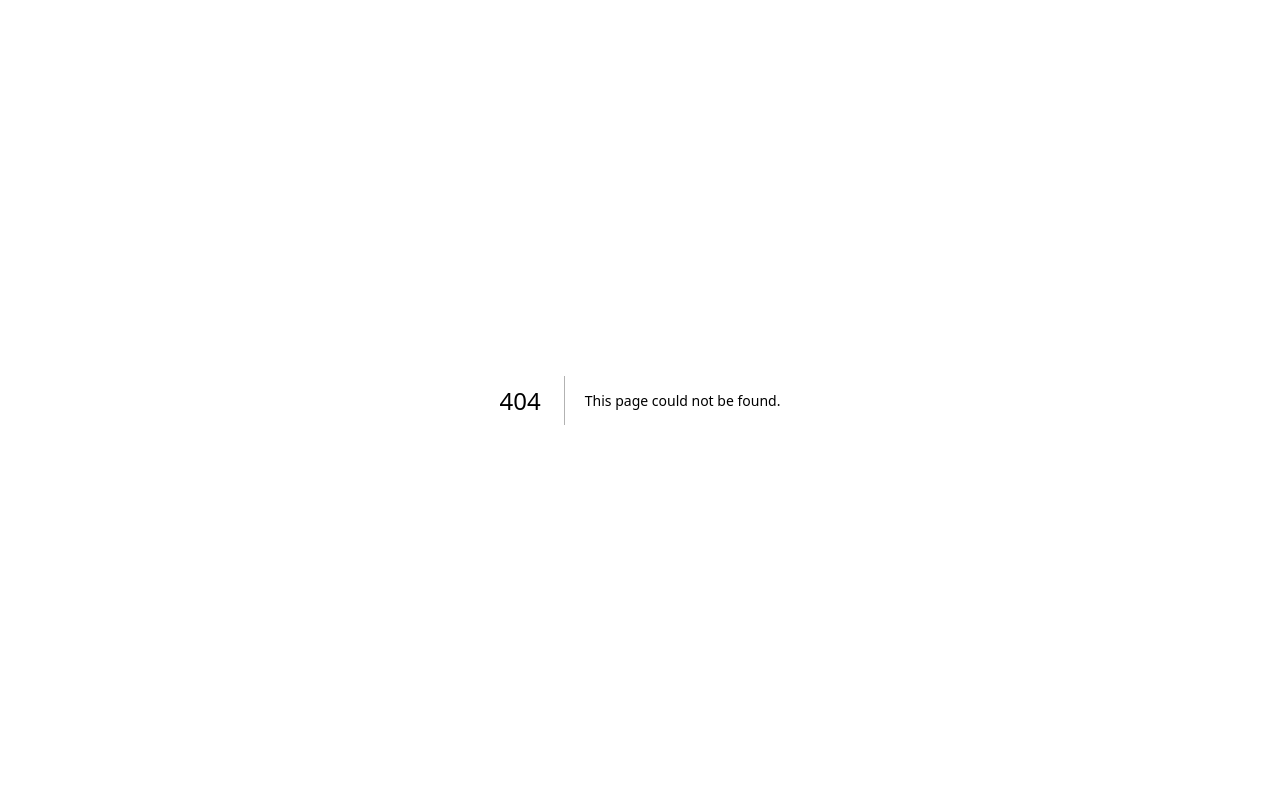
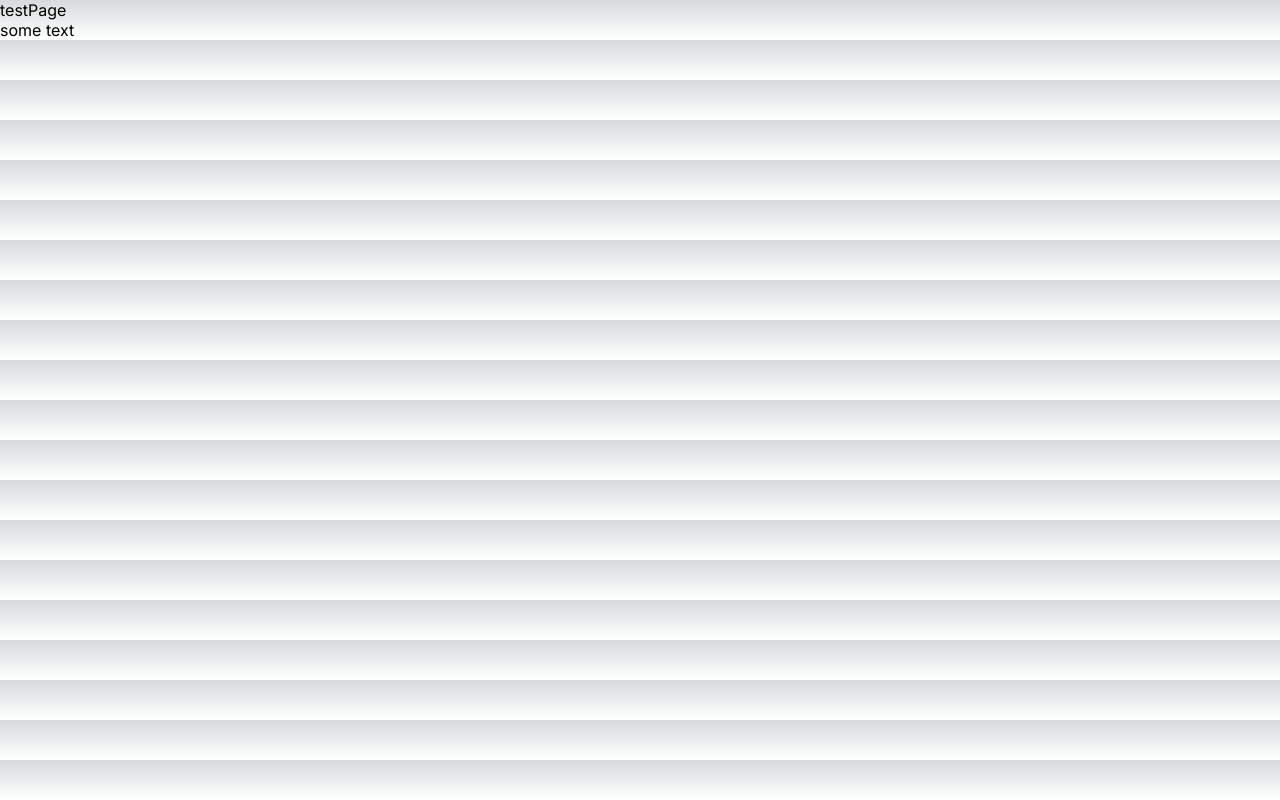
Before and after one commit to jadwer/db-dbo-web, a Next.js app: page /pagina1 in a window 1280 px wide. Before the commit this address had no page. Built offline with nearby package versions, Linux system fonts and the light colour scheme.

Commit message:
creating templates for Designers

```diff
--- /dev/null
+++ b/src/app/pagina1/page.tsx
@@ -0,0 +1,10 @@
+import Template from './pagina1'
+
+function testPage () {
+    const text = "some text";
+  return (
+    <Template text={text}/>
+  )
+}
+
+export default testPage
--- /dev/null
+++ b/src/app/pagina1/pagina1.tsx
@@ -0,0 +1,11 @@
+const Template = (props: any) => (
+
+    <main>
+    <div>testPage
+        <p>{props.text}</p>
+    </div>
+    </main>
+
+
+
+); export default Template;
```
